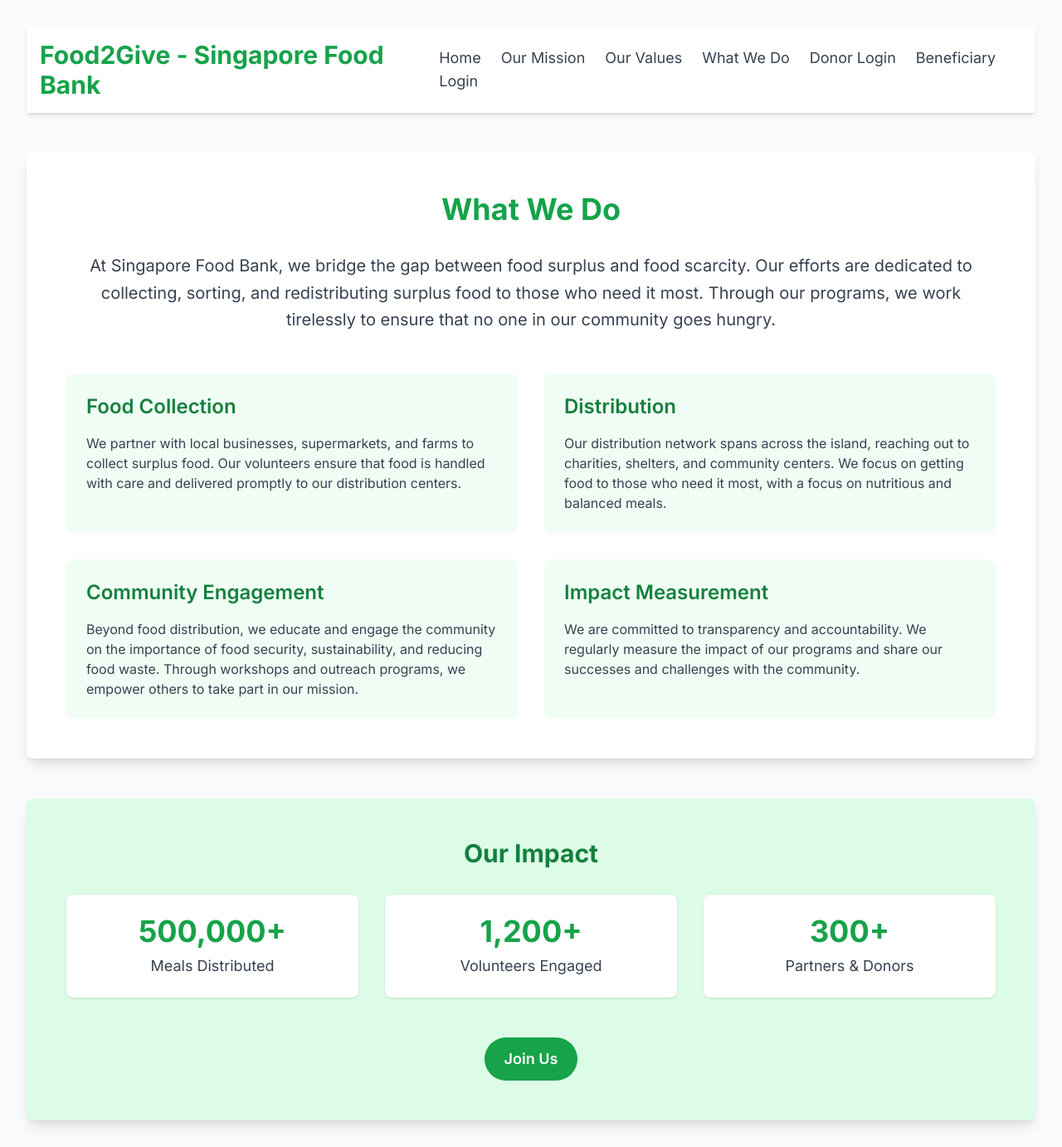
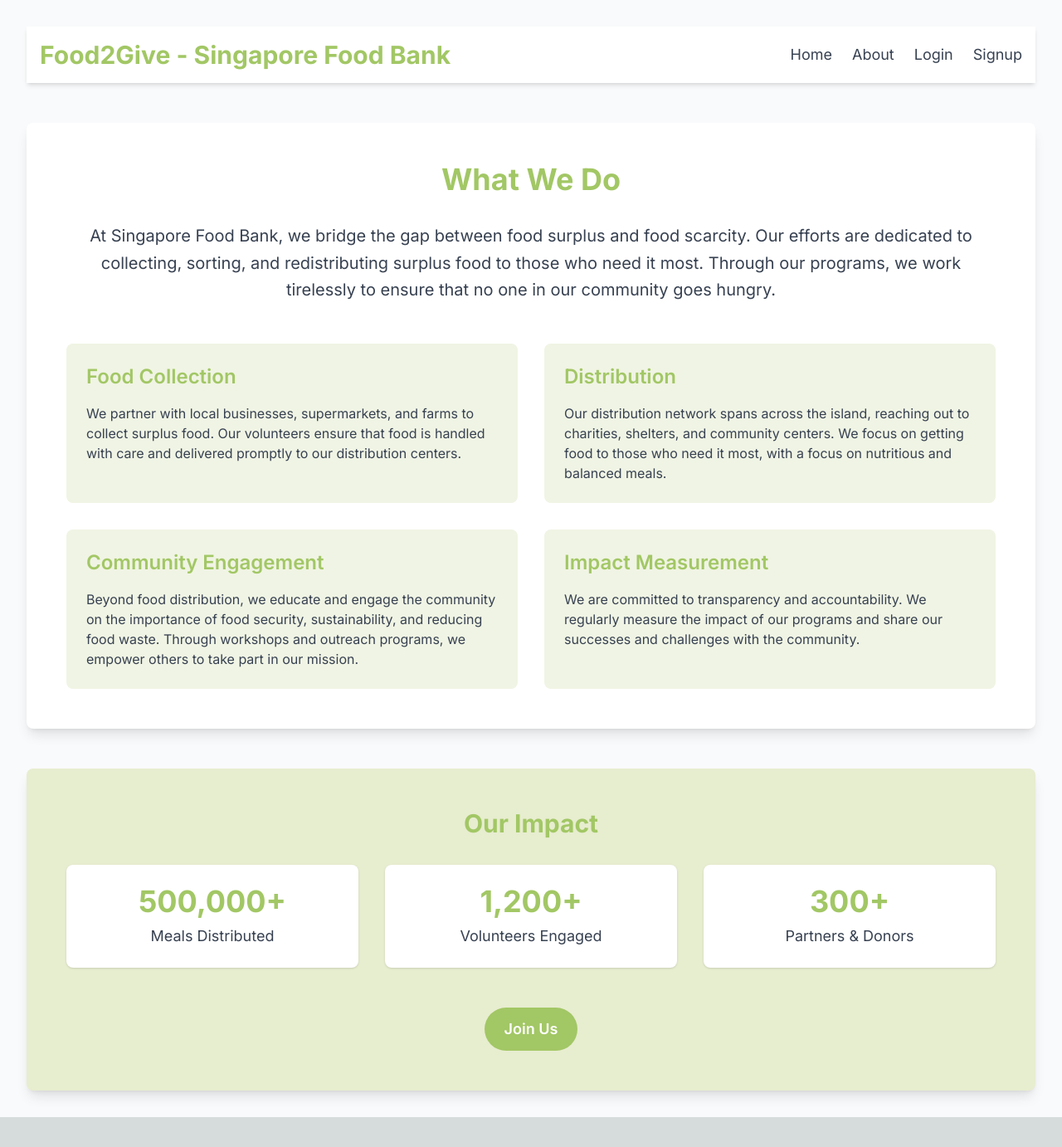
Before and after one commit to morgan-stanley-team-3/FoodToGive, a Next.js app: page /what-we-do in a window 1280 px wide. Shown: the whole page at 83% size. After the commit the page ends 1346 px from the top, so only its background shows below. Built offline with nearby package versions, Linux system fonts and the light colour scheme.

Commit message:
Header about and Colour change

```diff
--- a/app/components/Header.tsx
+++ b/app/components/Header.tsx
@@ -1,18 +1,31 @@
 "use client";
 
-import React from 'react';
+import React, { useState } from 'react';
 
 const Header: React.FC = () => {
+  const [isDropdownOpen, setDropdownOpen] = useState(false);
+
   return (
     <header className="flex justify-between items-center mb-12 bg-white shadow-md p-4">
-      <div className="text-3xl font-bold text-green-600">Food2Give - Singapore Food Bank </div>
+      <div className="text-3xl font-bold text-[#A2C765]">Food2Give - Singapore Food Bank</div>
       <nav className="space-x-6 text-lg">
-        <a href="/" className="text-gray-700 hover:text-green-600">Home</a>
-        <a href="/mission" className="text-gray-700 hover:text-green-600">Our Mission</a>
-        <a href="/values" className="text-gray-700 hover:text-green-600">Our Values</a>
-        <a href="/what-we-do" className="text-gray-700 hover:text-green-600">What We Do</a>
-        <a href="/donor-login" className="text-gray-700 hover:text-green-600">Donor Login</a>
-        <a href="/beneficiary-login" className="text-gray-700 hover:text-green-600">Beneficiary Login</a>
+        <a href="/" className="text-gray-700 hover:text-[#A2C765]">Home</a>
+        <div
+          className="relative inline-block text-gray-700"
+          onMouseEnter={() => setDropdownOpen(true)}
+          onMouseLeave={() => setDropdownOpen(false)}
+        >
+          <a href="#" className="hover:text-[#A2C765]">About</a>
+          {isDropdownOpen && (
+            <div className="absolute bg-white shadow-md mt-1 rounded-md">
+              <a href="/mission" className="block px-4 py-2 hover:bg-gray-100 hover:text-[#A2C765]">Our Mission</a>
+              <a href="/values" className="block px-4 py-2 hover:bg-gray-100 hover:text-[#A2C765]">Our Values</a>
+              <a href="/what-we-do" className="block px-4 py-2 hover:bg-gray-100 hover:text-[#A2C765]">What We Do</a>
+            </div>
+          )}
+        </div>
+        <a href="/login" className="text-gray-700 hover:text-[#A2C765]">Login</a>
+        <a href="/signup" className="text-gray-700 hover:text-[#A2C765]">Signup</a>
       </nav>
     </header>
   );
--- a/app/mission/page.tsx
+++ b/app/mission/page.tsx
@@ -9,19 +9,19 @@ const MissionPage: React.FC = () => {
       <Header />
       <main className="max-w-7xl mx-auto">
         <section className="bg-white rounded-lg shadow-lg p-12 mb-12">
-          <h1 className="text-4xl font-bold text-center mb-8 text-green-600">Our Mission</h1>
+          <h1 className="text-4xl font-bold text-center mb-8 text-[#A2C765]">Our Mission</h1>
           <p className="text-xl text-gray-700 leading-relaxed text-center mb-12">
             Our mission is to eradicate hunger and minimize food waste by ensuring that excess food reaches those who need it most. We believe in a sustainable future where no one in Singapore goes hungry. Through innovation, collaboration, and dedication, we are committed to building a community where food is shared with dignity, care, and compassion.
           </p>
           <div className="grid grid-cols-1 md:grid-cols-2 gap-8">
-            <div className="p-6 bg-green-50 rounded-lg">
-              <h2 className="text-2xl font-semibold mb-4 text-green-700">Empowering Communities</h2>
+            <div className="p-6 bg-[#F0F4E4] rounded-lg">
+              <h2 className="text-2xl font-semibold mb-4 text-[#A2C765]">Empowering Communities</h2>
               <p className="text-gray-700">
                 We work closely with local communities, volunteers, and businesses to create a network that supports those in need. Our programs are designed to provide nutritious food to underprivileged families while fostering a sense of community and mutual support.
               </p>
             </div>
-            <div className="p-6 bg-green-50 rounded-lg">
-              <h2 className="text-2xl font-semibold mb-4 text-green-700">Innovative Solutions</h2>
+            <div className="p-6 bg-[#F0F4E4] rounded-lg">
+              <h2 className="text-2xl font-semibold mb-4 text-[#A2C765]">Innovative Solutions</h2>
               <p className="text-gray-700">
                 By leveraging technology and innovative strategies, we aim to optimize food distribution, reduce waste, and create sustainable practices. Our goal is to make food security a reality for all through continuous improvement and creative problem-solving.
               </p>
@@ -29,13 +29,13 @@ const MissionPage: React.FC = () => {
           </div>
         </section>
 
-        <section className="bg-green-100 p-12 rounded-lg shadow-lg">
-          <h2 className="text-3xl font-bold text-center text-green-700 mb-8">Join Our Mission</h2>
+        <section className="bg-[#E7EDCF] p-12 rounded-lg shadow-lg">
+          <h2 className="text-3xl font-bold text-center text-[#A2C765] mb-8">Join Our Mission</h2>
           <p className="text-lg text-gray-700 leading-relaxed text-center mb-8">
             We invite you to join us in our mission to make Singapore hunger-free. Whether you are an individual, business, or organization, your support can make a difference. Together, we can ensure that everyone has access to the food they need to thrive.
           </p>
           <div className="text-center">
-            <a href="/get-involved" className="inline-block bg-green-600 text-white px-6 py-3 rounded-full text-lg font-semibold hover:bg-green-700">
+            <a href="/get-involved" className="inline-block bg-[#A2C765] text-white px-6 py-3 rounded-full text-lg font-semibold hover:bg-[#8FA556]">
               Get Involved
             </a>
           </div>
--- a/app/values/page.tsx
+++ b/app/values/page.tsx
@@ -10,22 +10,22 @@ const ValuesPage: React.FC = () => {
 
       <main className="max-w-7xl mx-auto">
         <section className="bg-white rounded-lg shadow-lg p-12 mb-12">
-          <h1 className="text-4xl font-bold text-center mb-8 text-green-600">Our Values</h1>
+          <h1 className="text-4xl font-bold text-center mb-8 text-[#A2C765]">Our Values</h1>
           <div className="grid grid-cols-1 md:grid-cols-3 gap-8">
-            <div className="p-6 bg-green-50 rounded-lg">
-              <h2 className="text-2xl font-semibold mb-4 text-green-700">Sustainability</h2>
+            <div className="p-6 bg-[#F0F4E4] rounded-lg">
+              <h2 className="text-2xl font-semibold mb-4 text-[#A2C765]">Sustainability</h2>
               <p className="text-gray-700">
                 We are committed to creating sustainable solutions that reduce food waste and promote environmental stewardship. We believe that through responsible practices, we can protect our planet for future generations.
               </p>
             </div>
-            <div className="p-6 bg-green-50 rounded-lg">
-              <h2 className="text-2xl font-semibold mb-4 text-green-700">Compassion</h2>
+            <div className="p-6 bg-[#F0F4E4] rounded-lg">
+              <h2 className="text-2xl font-semibold mb-4 text-[#A2C765]">Compassion</h2>
               <p className="text-gray-700">
                 Compassion is at the heart of everything we do. We strive to serve our community with kindness, respect, and empathy, ensuring that everyone is treated with dignity and care.
               </p>
             </div>
-            <div className="p-6 bg-green-50 rounded-lg">
-              <h2 className="text-2xl font-semibold mb-4 text-green-700">Community</h2>
+            <div className="p-6 bg-[#F0F4E4] rounded-lg">
+              <h2 className="text-2xl font-semibold mb-4 text-[#A2C765]">Community</h2>
               <p className="text-gray-700">
                 We believe in the power of community. By fostering strong relationships and working together, we can achieve more and create lasting change for those in need.
               </p>
@@ -33,15 +33,15 @@ const ValuesPage: React.FC = () => {
           </div>
         </section>
 
-        <section className="bg-green-100 p-12 rounded-lg shadow-lg">
-          <h2 className="text-3xl font-bold text-center text-green-700 mb-8">How We Live Our Values</h2>
+        <section className="bg-[#E7EDCF] p-12 rounded-lg shadow-lg">
+          <h2 className="text-3xl font-bold text-center text-[#A2C765] mb-8">How We Live Our Values</h2>
           <ul className="list-disc list-inside text-lg text-gray-700">
             <li className="mb-4">We operate with transparency and accountability to maintain trust and integrity.</li>
             <li className="mb-4">We prioritize partnerships that align with our values and mission.</li>
             <li className="mb-4">We empower individuals and communities to take action against hunger and food waste.</li>
           </ul>
           <div className="text-center mt-8">
-            <a href="/contact-us" className="inline-block bg-green-600 text-white px-6 py-3 rounded-full text-lg font-semibold hover:bg-green-700">
+            <a href="/contact-us" className="inline-block bg-[#A2C765] text-white px-6 py-3 rounded-full text-lg font-semibold hover:bg-[#8FA556]">
               Contact Us
             </a>
           </div>
--- a/app/what-we-do/page.tsx
+++ b/app/what-we-do/page.tsx
@@ -10,31 +10,31 @@ const WhatWeDoPage: React.FC = () => {
 
       <main className="max-w-7xl mx-auto">
         <section className="bg-white rounded-lg shadow-lg p-12 mb-12">
-          <h1 className="text-4xl font-bold text-center mb-8 text-green-600">What We Do</h1>
+          <h1 className="text-4xl font-bold text-center mb-8 text-[#A2C765]">What We Do</h1>
           <p className="text-xl text-gray-700 leading-relaxed text-center mb-12">
             At Singapore Food Bank, we bridge the gap between food surplus and food scarcity. Our efforts are dedicated to collecting, sorting, and redistributing surplus food to those who need it most. Through our programs, we work tirelessly to ensure that no one in our community goes hungry.
           </p>
           <div className="grid grid-cols-1 md:grid-cols-2 gap-8">
-            <div className="p-6 bg-green-50 rounded-lg">
-              <h2 className="text-2xl font-semibold mb-4 text-green-700">Food Collection</h2>
+            <div className="p-6 bg-[#F0F4E4] rounded-lg">
+              <h2 className="text-2xl font-semibold mb-4 text-[#A2C765]">Food Collection</h2>
               <p className="text-gray-700">
                 We partner with local businesses, supermarkets, and farms to collect surplus food. Our volunteers ensure that food is handled with care and delivered promptly to our distribution centers.
               </p>
             </div>
-            <div className="p-6 bg-green-50 rounded-lg">
-              <h2 className="text-2xl font-semibold mb-4 text-green-700">Distribution</h2>
+            <div className="p-6 bg-[#F0F4E4] rounded-lg">
+              <h2 className="text-2xl font-semibold mb-4 text-[#A2C765]">Distribution</h2>
               <p className="text-gray-700">
                 Our distribution network spans across the island, reaching out to charities, shelters, and community centers. We focus on getting food to those who need it most, with a focus on nutritious and balanced meals.
               </p>
             </div>
-            <div className="p-6 bg-green-50 rounded-lg">
-              <h2 className="text-2xl font-semibold mb-4 text-green-700">Community Engagement</h2>
+            <div className="p-6 bg-[#F0F4E4] rounded-lg">
+              <h2 className="text-2xl font-semibold mb-4 text-[#A2C765]">Community Engagement</h2>
               <p className="text-gray-700">
                 Beyond food distribution, we educate and engage the community on the importance of food security, sustainability, and reducing food waste. Through workshops and outreach programs, we empower others to take part in our mission.
               </p>
             </div>
-            <div className="p-6 bg-green-50 rounded-lg">
-              <h2 className="text-2xl font-semibold mb-4 text-green-700">Impact Measurement</h2>
+            <div className="p-6 bg-[#F0F4E4] rounded-lg">
+              <h2 className="text-2xl font-semibold mb-4 text-[#A2C765]">Impact Measurement</h2>
               <p className="text-gray-700">
                 We are committed to transparency and accountability. We regularly measure the impact of our programs and share our successes and challenges with the community.
               </p>
@@ -42,24 +42,24 @@ const WhatWeDoPage: React.FC = () => {
           </div>
         </section>
 
-        <section className="bg-green-100 p-12 rounded-lg shadow-lg">
-          <h2 className="text-3xl font-bold text-center text-green-700 mb-8">Our Impact</h2>
+        <section className="bg-[#E7EDCF] p-12 rounded-lg shadow-lg">
+          <h2 className="text-3xl font-bold text-center text-[#A2C765] mb-8">Our Impact</h2>
           <div className="grid grid-cols-1 md:grid-cols-3 gap-8 text-center">
             <div className="p-6 bg-white rounded-lg shadow">
-              <h3 className="text-4xl font-bold text-green-600">500,000+</h3>
+              <h3 className="text-4xl font-bold text-[#A2C765]">500,000+</h3>
               <p className="text-lg text-gray-700 mt-2">Meals Distributed</p>
             </div>
             <div className="p-6 bg-white rounded-lg shadow">
-              <h3 className="text-4xl font-bold text-green-600">1,200+</h3>
+              <h3 className="text-4xl font-bold text-[#A2C765]">1,200+</h3>
               <p className="text-lg text-gray-700 mt-2">Volunteers Engaged</p>
             </div>
             <div className="p-6 bg-white rounded-lg shadow">
-              <h3 className="text-4xl font-bold text-green-600">300+</h3>
+              <h3 className="text-4xl font-bold text-[#A2C765]">300+</h3>
               <p className="text-lg text-gray-700 mt-2">Partners & Donors</p>
             </div>
           </div>
           <div className="text-center mt-12">
-            <a href="/get-involved" className="inline-block bg-green-600 text-white px-6 py-3 rounded-full text-lg font-semibold hover:bg-green-700">
+            <a href="/get-involved" className="inline-block bg-[#A2C765] text-white px-6 py-3 rounded-full text-lg font-semibold hover:bg-[#8FA556]">
               Join Us
             </a>
           </div>
```
Also changed, not shown: app/page.tsx (+4 -6 lines).
